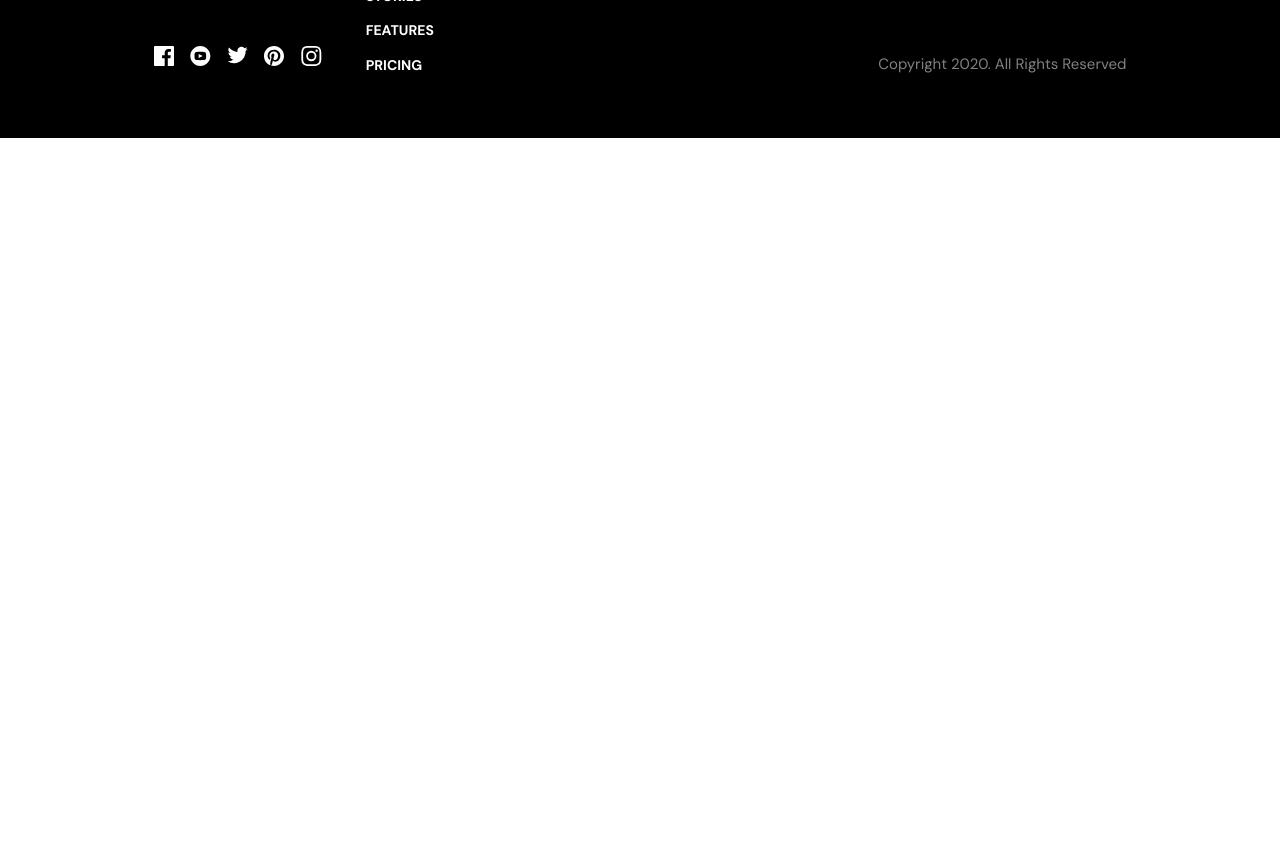
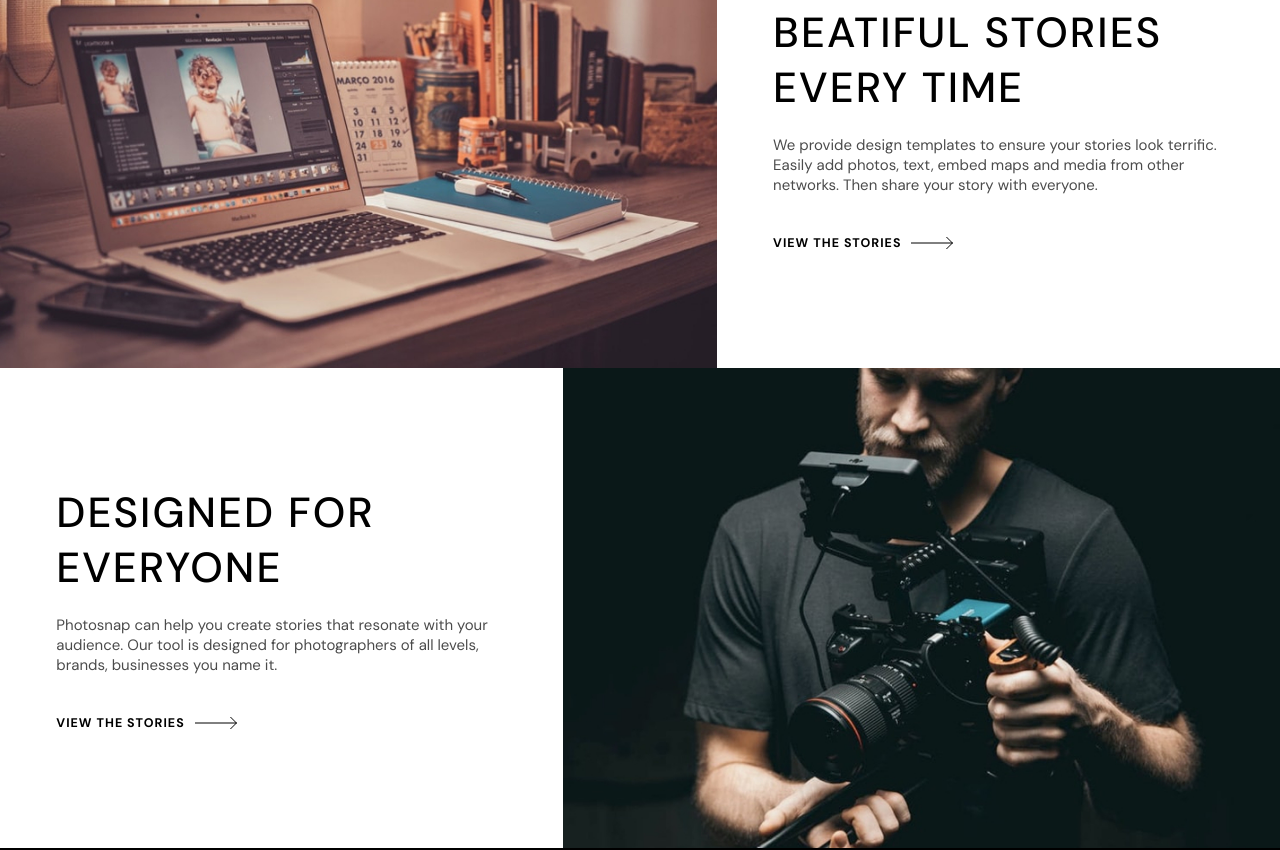
Before and after one commit to TiagoDiass/photosnap_website, a Next.js app: page / in a window 1280 px wide. Shown: the part 720-1570 px from the top of the page. Before the commit the page ends 858 px from the top, so only its background shows below. Built offline with nearby package versions, Linux system fonts and the light colour scheme.

Commit message:
feat: landing sections created on homepage

```diff
--- a/components/Arrow/Arrow.js
+++ b/components/Arrow/Arrow.js
@@ -1,9 +1,9 @@
 import React from 'react';
 
-const Arrow = () => {
+const Arrow = ({ isArrowLight }) => {
   return (
     <svg xmlns='http://www.w3.org/2000/svg' width='43' height='14'>
-      <g fill='none' fillRule='evenodd' stroke='#fff'>
+      <g fill='none' fillRule='evenodd' stroke={isArrowLight ? '#fff' : '#000'}>
         <path d='M0 7h41.864M35.428 1l6 6-6 6' />
       </g>
     </svg>
--- a/components/CallToActionArrow/CallToActionArrow.js
+++ b/components/CallToActionArrow/CallToActionArrow.js
@@ -1,6 +1,6 @@
-import React from 'react';
 import styled from 'styled-components';
 import { Arrow } from '..';
+import Link from 'next/link';
 
 const CallToAction = styled.a`
   text-transform: uppercase;
@@ -25,10 +25,16 @@ const CallToAction = styled.a`
   }
 `;
 
-export default function CallToActionArrow({ children }) {
+export default function CallToActionArrow({
+  children,
+  isArrowLight = true,
+  href = '',
+}) {
   return (
-    <CallToAction>
-      {children} <Arrow />
-    </CallToAction>
+    <Link href={href} passHref>
+      <CallToAction>
+        {children} <Arrow isArrowLight={isArrowLight} />
+      </CallToAction>
+    </Link>
   );
 }
--- /dev/null
+++ b/components/LandingSection/LandingSection.elements.js
@@ -0,0 +1,83 @@
+import styled, { css } from 'styled-components';
+
+export const Container = styled.section`
+  height: 60vh;
+  display: flex;
+  flex-direction: ${({ imageOnLeft }) => (imageOnLeft ? 'row' : 'row-reverse')};
+
+  @media (max-width: 768px) {
+    display: flex;
+    flex-direction: column;
+  }
+
+  @media (max-width: 500px) {
+    height: 80vh;
+  }
+`;
+
+// wrapper da imagem, que fica na esquerda da section por padrão
+export const ImageBlock = styled.div`
+  width: 56%;
+  ${({ imageUrl }) => css`
+    background-image: url('${imageUrl}');
+  `}
+  background-repeat: no-repeat;
+  background-size: cover;
+  background-position: center center;
+
+  @media (max-width: 768px) {
+    width: 100%;
+    height: 55%;
+  }
+`;
+
+// wrapper do texto, que fica na direita por padrão
+export const TextBlock = styled.article`
+  width: 44%;
+  background-color: #fff;
+  display: flex;
+  justify-content: center;
+  align-items: center;
+
+  @media (max-width: 768px) {
+    width: 100%;
+    height: 45%;
+  }
+`;
+
+export const TextBlockContent = styled.main`
+  width: 50%;
+  display: flex;
+  flex-direction: column;
+  row-gap: 2rem;
+
+  h2 {
+    text-transform: uppercase;
+    font-size: 4.2rem;
+    font-weight: 500;
+    letter-spacing: 2px;
+
+    @media (max-width: 768px) {
+      font-size: 3rem;
+      letter-spacing: 1px;
+    }
+  }
+
+  p {
+    font-size: 1.5rem;
+    opacity: 0.7;
+  }
+
+  a {
+    margin-top: 2rem;
+  }
+
+  @media (max-width: 1440px) {
+    width: 80%;
+  }
+
+  @media (max-width: 768px) {
+    align-items: center;
+    text-align: center;
+  }
+`;
--- /dev/null
+++ b/components/LandingSection/LandingSection.js
@@ -0,0 +1,38 @@
+import { CallToActionArrow } from '..';
+import * as S from './LandingSection.elements';
+
+/**
+ * componente LandingSection - Section de uma tela de landing page
+ * @param {object} params
+ * @param {string}  params.heading - Heading da section
+ * @param {string}  params.paragraph - Parágrafo da section
+ * @param {string}  params.imageUrl - URL da imagem
+ * @param {string}  params.callToActionText - Texto do call to action link
+ * @param {boolean} params.imageOnLeft - Booleano para definir se a imagem fica na esquerda ou não
+ * @returns
+ */
+export default function LandingSection({
+  heading,
+  paragraph,
+  imageUrl,
+  callToActionText,
+  imageOnLeft,
+}) {
+  return (
+    <S.Container imageOnLeft={imageOnLeft}>
+      <S.ImageBlock imageUrl={imageUrl} />
+
+      <S.TextBlock>
+        <S.TextBlockContent>
+          <h2>{heading}</h2>
+
+          <p>{paragraph}</p>
+
+          <CallToActionArrow isArrowLight={false} href='/stories'>
+            {callToActionText}
+          </CallToActionArrow>
+        </S.TextBlockContent>
+      </S.TextBlock>
+    </S.Container>
+  );
+}
--- a/components/index.js
+++ b/components/index.js
@@ -4,3 +4,4 @@ export { default as Arrow } from './Arrow/Arrow';
 export { default as Logo } from './Logo/Logo';
 export { default as CallToActionArrow } from './CallToActionArrow/CallToActionArrow';
 export { default as MainBanner } from './MainBanner/MainBanner';
+export { default as LandingSection } from './LandingSection/LandingSection';
--- a/pages/index.js
+++ b/pages/index.js
@@ -1,4 +1,4 @@
-import { MainBanner } from '../components';
+import { LandingSection, MainBanner } from '../components';
 
 export default function Home() {
   return (
@@ -10,6 +10,22 @@ export default function Home() {
         showCallToAction
         imageUrl='/images/pages/home/hero.jpg'
       />
+
+      <LandingSection
+        heading='Beatiful stories every time'
+        paragraph='We provide design templates to ensure your stories look terrific. Easily add photos, text, embed maps and media from other networks. Then share your story with everyone.'
+        callToActionText='View the stories'
+        imageUrl='/images/pages/home/beautiful-stories.jpg'
+        imageOnLeft
+      />
+
+      <LandingSection
+        heading='Designed for everyone'
+        paragraph='Photosnap can help you create stories that resonate with your audience. Our tool is designed for photographers of all levels, brands, businesses you name it.'
+        callToActionText='View the stories'
+        imageUrl='/images/pages/home/designed-for-everyone.jpg'
+        imageOnLeft={false}
+      />
     </div>
   );
 }
```
Also changed, not shown: public/images/pages/home/beautiful-stories.jpg (renamed from public/images/pages/home/beautiful-stories-3x.jpg), public/images/pages/home/designed-for-everyone.jpg (renamed from public/images/pages/home/designed-for-everyone-3x.jpg).
